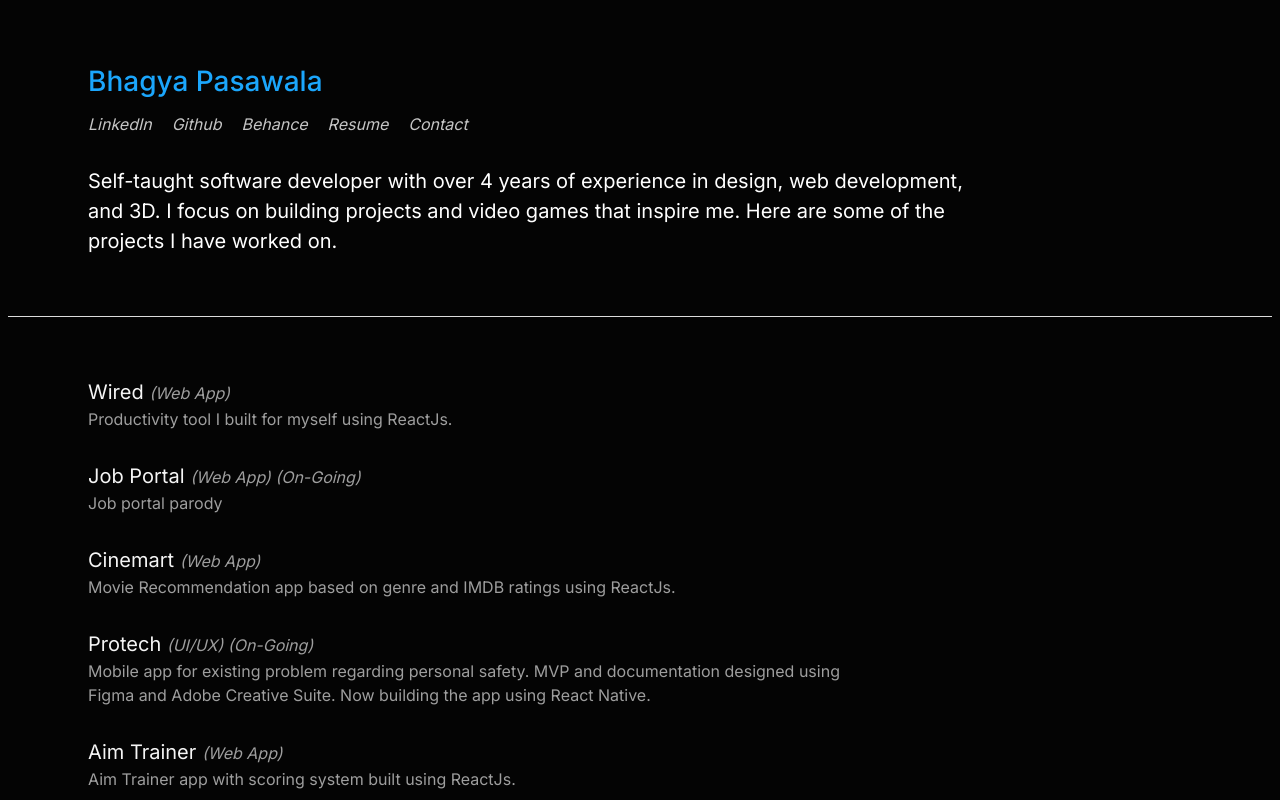
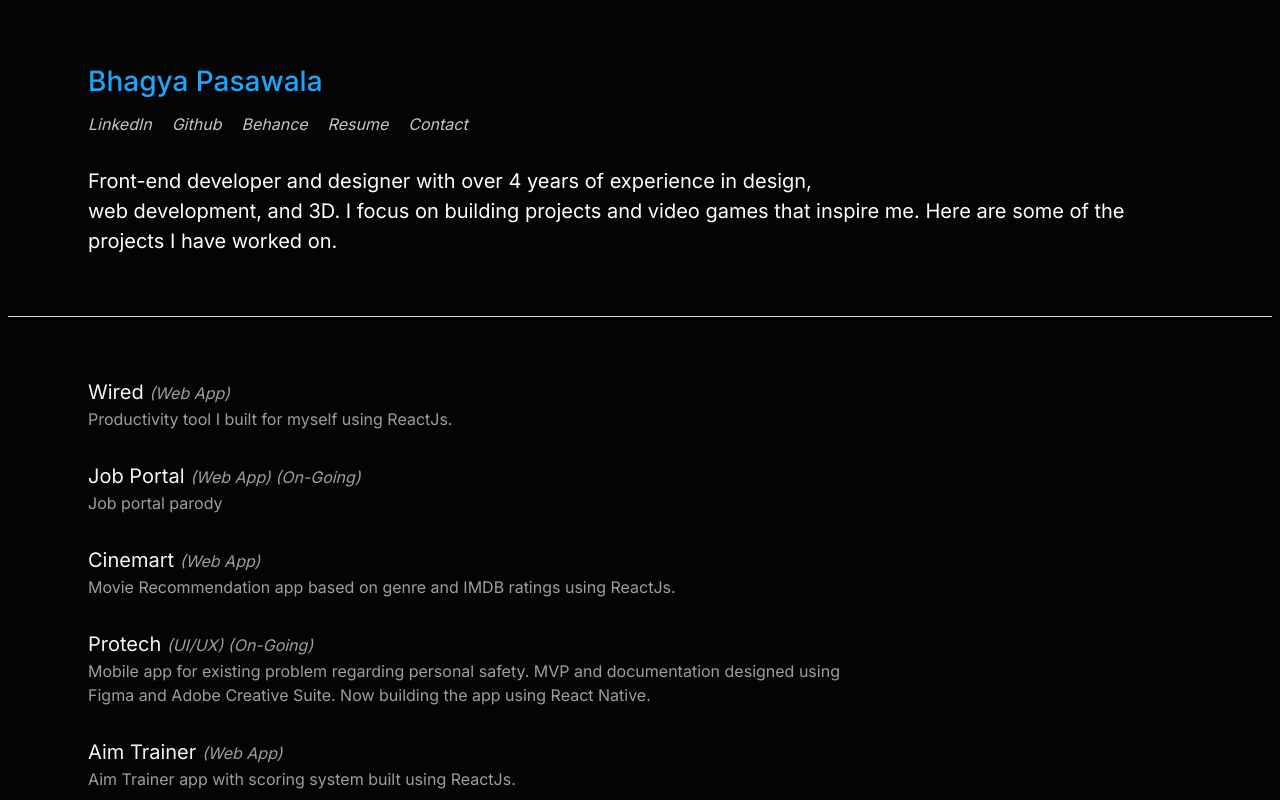
Before and after one commit to BhagyaPasawala/NewPortfolio, a React (Vite) app: page / in a window 1280 px wide. Shown: the top 800 px of the page. Built offline with nearby package versions, Linux system fonts and the light colour scheme.

Commit message:
bio change

```diff
--- a/src/components/Navbar.jsx
+++ b/src/components/Navbar.jsx
@@ -14,8 +14,8 @@ const Navbar = () => {
             </div>
             <div className='about'>
               <h1>
-              Self-taught software developer with over 4 years of experience
-              in design, web development, <br /> and 3D. I focus on building projects
+              Front-end developer and designer with over 4 years of experience
+              in design, <br /> web development,  and 3D. I focus on building projects
               and video games that inspire me. Here are some of the  <br /> projects I have worked on.
               </h1>
             </div>
```
